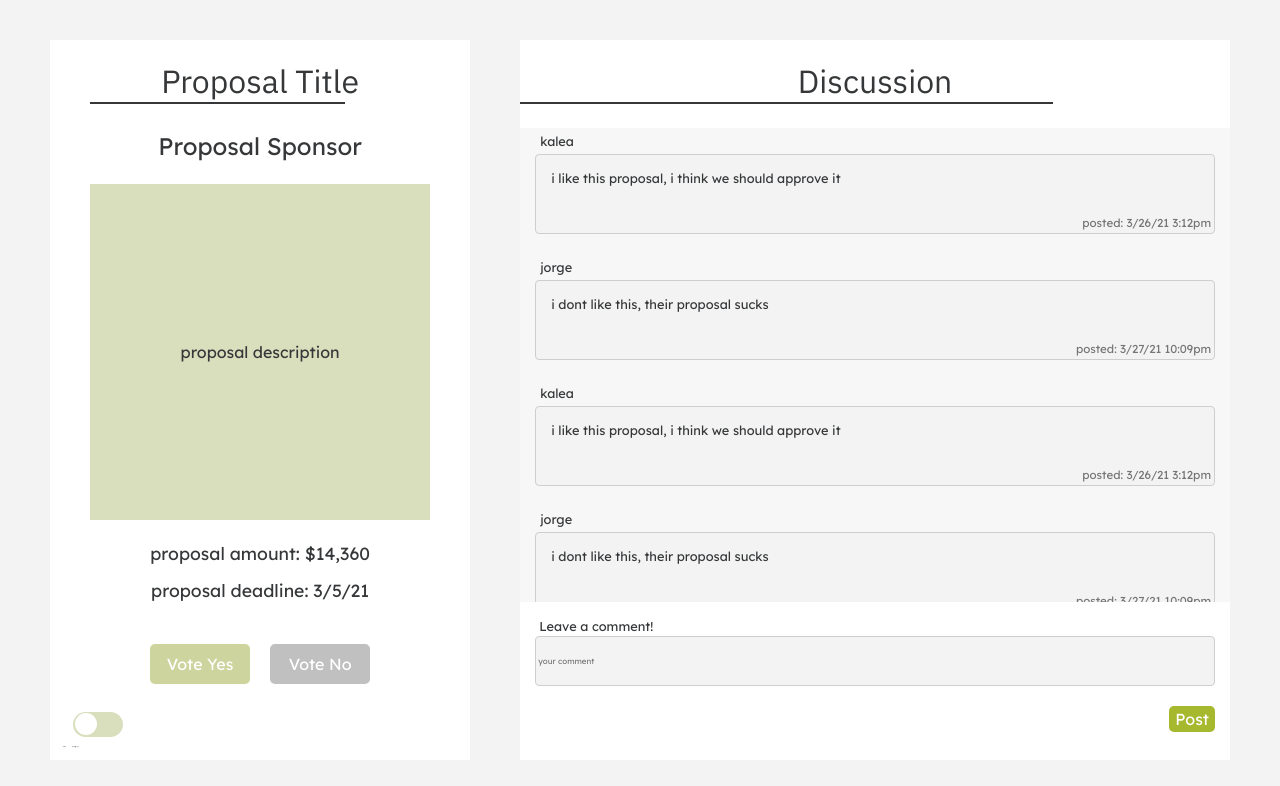
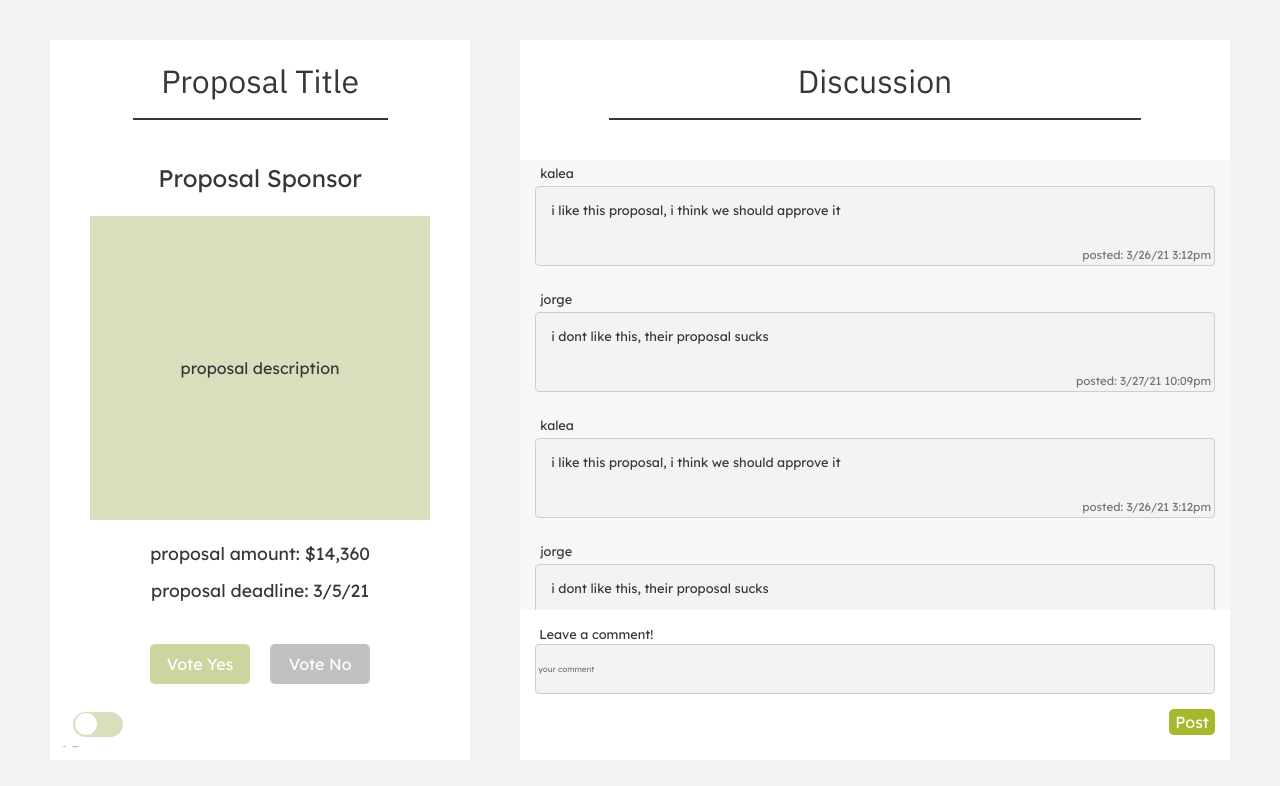
Before and after one commit to codebase-berkeley/tgif-voting-portal, a React (Create React App) app in the folder client/: page / in a window 1280 px wide. Shown: the top 786 px of the page. Built offline with nearby package versions, Linux system fonts and the light colour scheme.

Commit message:
Reverted underline CSS

```diff
--- a/client/src/pages/proposalDetails/ProposalDetails.css
+++ b/client/src/pages/proposalDetails/ProposalDetails.css
@@ -65,7 +65,6 @@
     height: 4px;
     color: black;
     width: 75%;
-    margin: 0px;
 }
 
 .nonAdminConditionalContainer {
```
